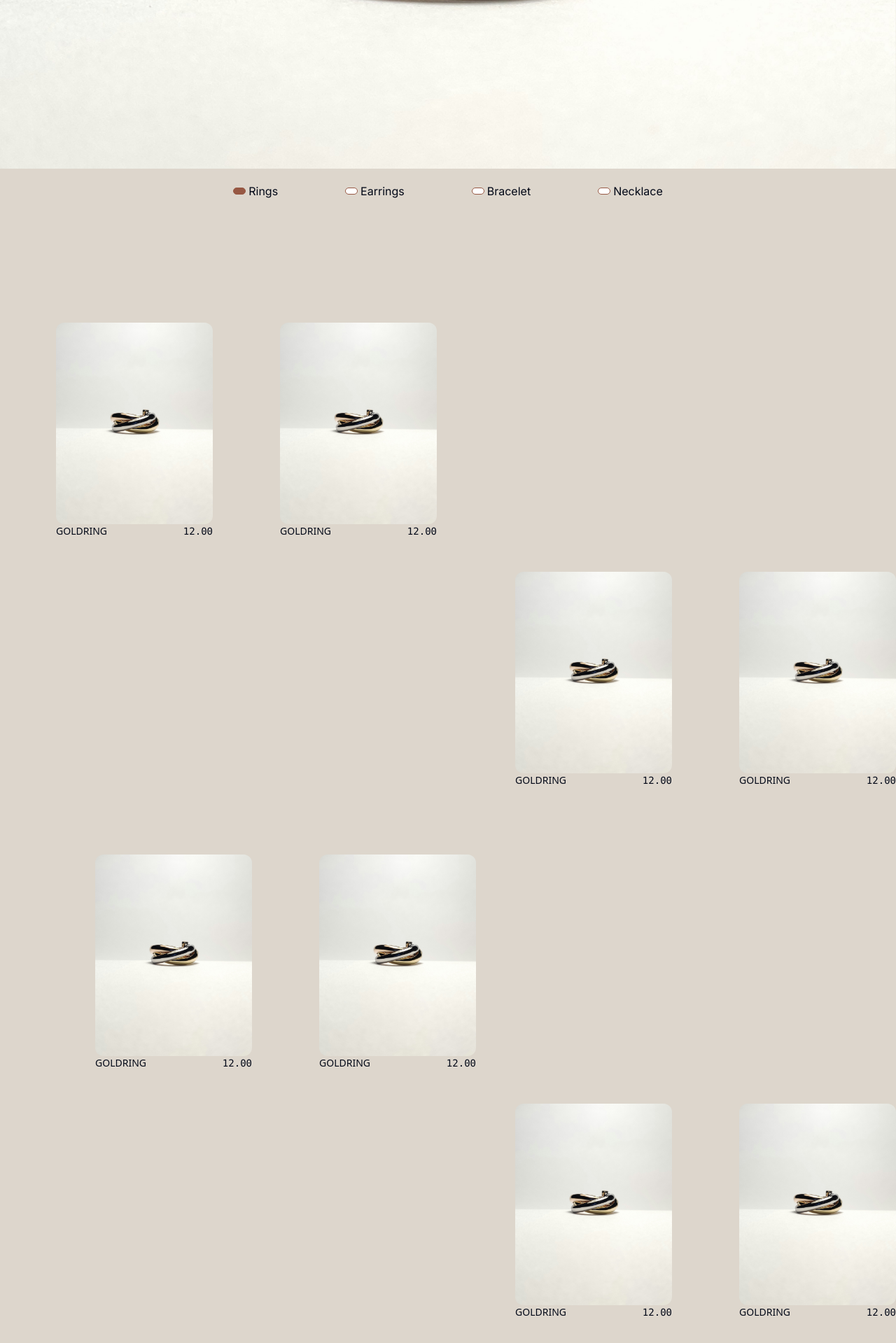
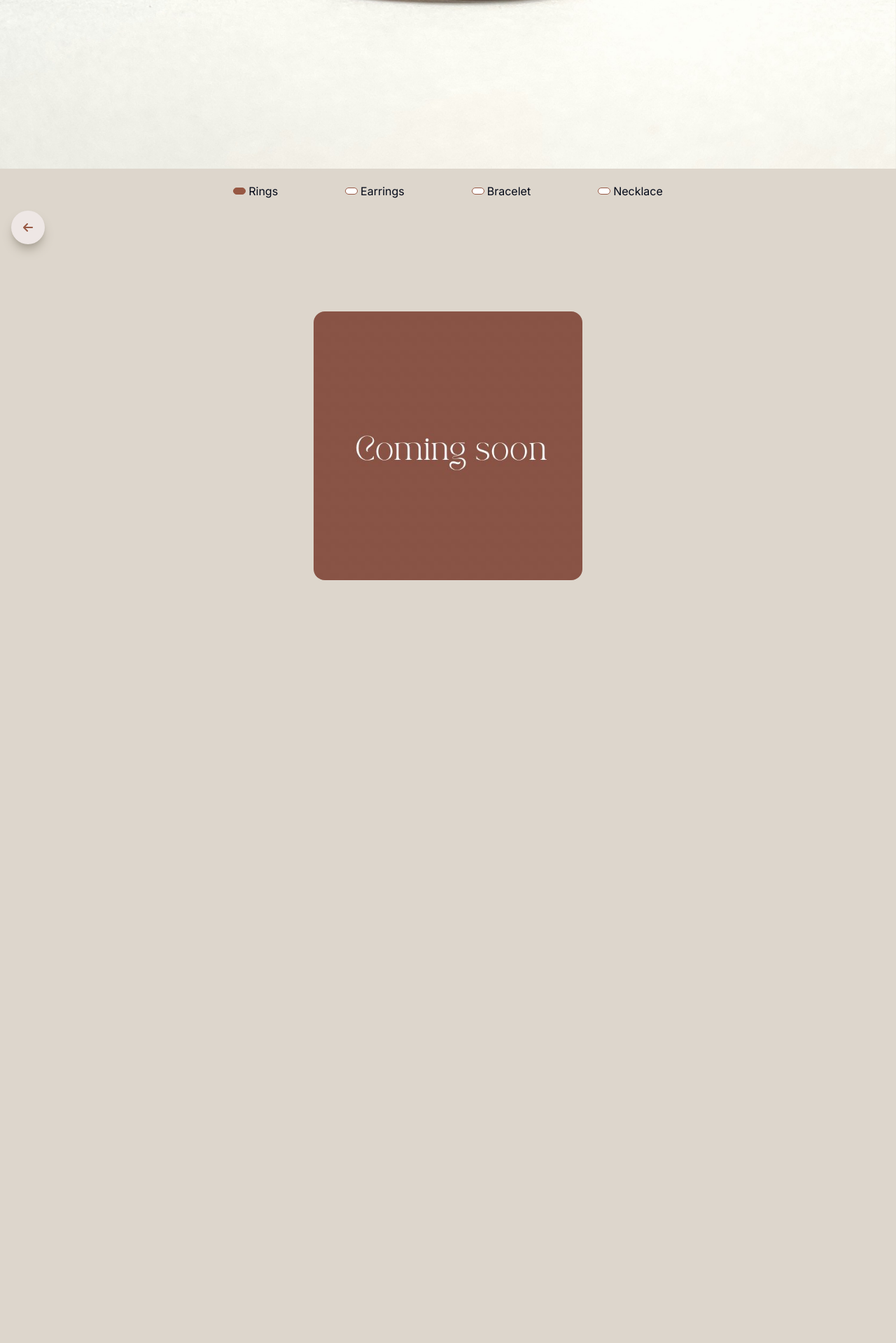
Before and after one commit to themrdee8/nellie-official, a Next.js app: page /rings in a window 1280 px wide. Shown: the part 409-2328 px from the top of the page at 70% size. After the commit the page ends 1350 px from the top, so only its background shows below. Built offline with nearby package versions, Linux system fonts and the light colour scheme.

Commit message:
13: Rings Page and README update

```diff
--- a/app/(accessories)/layout.tsx
+++ b/app/(accessories)/layout.tsx
@@ -5,6 +5,7 @@ import coverImg from "@/public/assets/cover3.jpg";
 import Link from "next/link";
 import { usePathname } from "next/navigation";
 import { cn } from "@/lib/utils";
+import { ImArrowLeft2 } from "react-icons/im";
 
 const AccessoriesLayout = ({ children }: { children: React.ReactNode }) => {
   // useEffect(() => {
@@ -79,6 +80,14 @@ const AccessoriesLayout = ({ children }: { children: React.ReactNode }) => {
           ))}
         </div>
 
+        <div className="flex justify-start items-center pl-4 mt-6 md:mt-0 md:pt-4 pb-0">
+          <Link href="/">
+            <div className="rounded-full bg-[#EEE7E5] shadow-lg shadow-[#A9A295] p-2 md:p-4 cursor-pointer ease-in duration-300 hover:scale-105">
+              <ImArrowLeft2 className="text-[#975843]" />
+            </div>
+          </Link>
+        </div>
+
         <div className="transform-gpu" id="childrenContainer">
           {children}
         </div>
--- a/app/(accessories)/rings/page.tsx
+++ b/app/(accessories)/rings/page.tsx
@@ -1,28 +1,33 @@
 import PriceCard from "@/components/PriceCard";
 import React from "react";
 import ring from "@/public/assets/cover3.jpg";
+import Image from "next/image";
+import comingSoon from "@/public/assets/comingSoon.jpg";
 
 const RingsPage = () => {
   return (
-    <div className="md:px-20 px-8 py-32 grid md:grid-cols-none grid-cols-2 md:py-44 md:space-x-14">
-      <div className="md:flex md:space-x-24 space-y-24 md:space-y-0">
-        <PriceCard imageUrl={ring} name="goldRing" price="12.00" />
-        <PriceCard imageUrl={ring} name="goldRing" price="12.00" />
+    <div className="pt-24 pb-28 flex items-center justify-center">
+        <Image src={comingSoon} alt="Coming Soon" className="md:w-[30%] w-[70%] md:h-[10%] rounded-xl md:rounded-2xl object-cover" />
       </div>
-      <div className="md:flex md:space-x-24 space-y-24 md:space-y-0 md:pl-[600px] pt-44 md:pt-12">
-        <PriceCard imageUrl={ring} name="goldRing" price="12.00" />
-        <PriceCard imageUrl={ring} name="goldRing" price="12.00" />
-      </div>
+    // <div className="md:px-20 px-8 py-32 grid md:grid-cols-none grid-cols-2 md:py-44 md:space-x-14">
+    //   <div className="md:flex md:space-x-24 space-y-24 md:space-y-0">
+    //     <PriceCard imageUrl={ring} name="goldRing" price="12.00" />
+    //     <PriceCard imageUrl={ring} name="goldRing" price="12.00" />
+    //   </div>
+    //   <div className="md:flex md:space-x-24 space-y-24 md:space-y-0 md:pl-[600px] pt-44 md:pt-12">
+    //     <PriceCard imageUrl={ring} name="goldRing" price="12.00" />
+    //     <PriceCard imageUrl={ring} name="goldRing" price="12.00" />
+    //   </div>
 
-      <div className="md:flex md:space-x-24 space-y-24 md:space-y-0 pt-32 md:pt-24">
-        <PriceCard imageUrl={ring} name="goldRing" price="12.00" />
-        <PriceCard imageUrl={ring} name="goldRing" price="12.00" />
-      </div>
-      <div className="md:flex md:space-x-24 space-y-24 md:space-y-0 md:pl-[600px] pt-[300px] md:pt-12">
-        <PriceCard imageUrl={ring} name="goldRing" price="12.00" />
-        <PriceCard imageUrl={ring} name="goldRing" price="12.00" />
-      </div>
-    </div>
+    //   <div className="md:flex md:space-x-24 space-y-24 md:space-y-0 pt-32 md:pt-24">
+    //     <PriceCard imageUrl={ring} name="goldRing" price="12.00" />
+    //     <PriceCard imageUrl={ring} name="goldRing" price="12.00" />
+    //   </div>
+    //   <div className="md:flex md:space-x-24 space-y-24 md:space-y-0 md:pl-[600px] pt-[300px] md:pt-12">
+    //     <PriceCard imageUrl={ring} name="goldRing" price="12.00" />
+    //     <PriceCard imageUrl={ring} name="goldRing" price="12.00" />
+    //   </div>
+    // </div>
   );
 };
 
--- a/components/ProductCard.tsx
+++ b/components/ProductCard.tsx
@@ -5,6 +5,7 @@ import butterFly from "@/public/assets/bracelets/Butterflybracelet.jpg";
 import Lovependant from "@/public/assets/necklaces/Lovenecklace.jpg";
 import goldRing from "@/public/assets/rings/goldRing2.jpg";
 import Link from "next/link";
+import comingSoon from "@/public/assets/comingSoon.jpg";
 
 const ProductCard = () => {
   return (
@@ -13,8 +14,8 @@ const ProductCard = () => {
         <Link href="/rings" className="hover:text-[#975843]">
           <div className="ml-8 md:ml-4">
             <Image
-              src={goldRing}
-              alt="gold_ring"
+              src={comingSoon}
+              alt="coming soon"
               className="w-20 h-20 md:w-44 md:h-44 rounded-full object-cover md:mb-4"
             />
           </div>
```
Also changed, not shown: public/assets/comingSoon.jpg (added), 1 other file (tests, documents, lock files or other folders).
